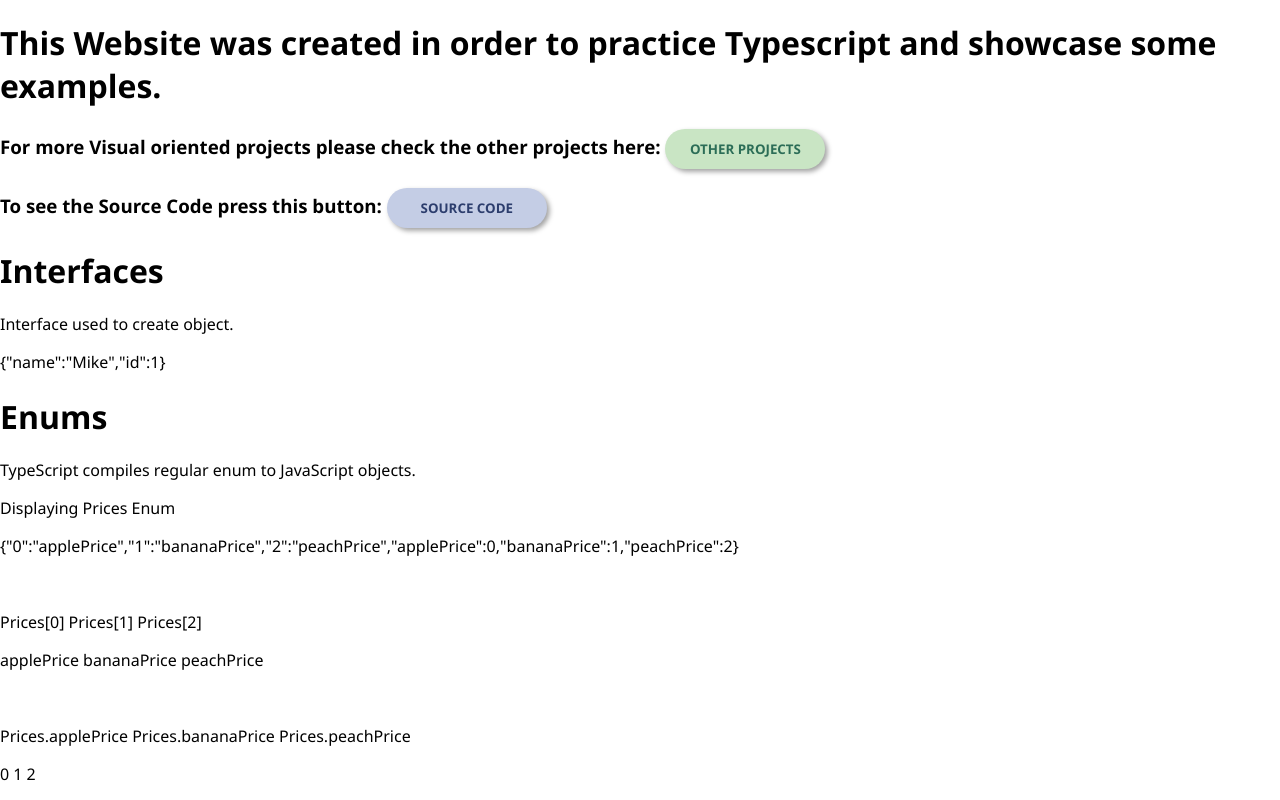
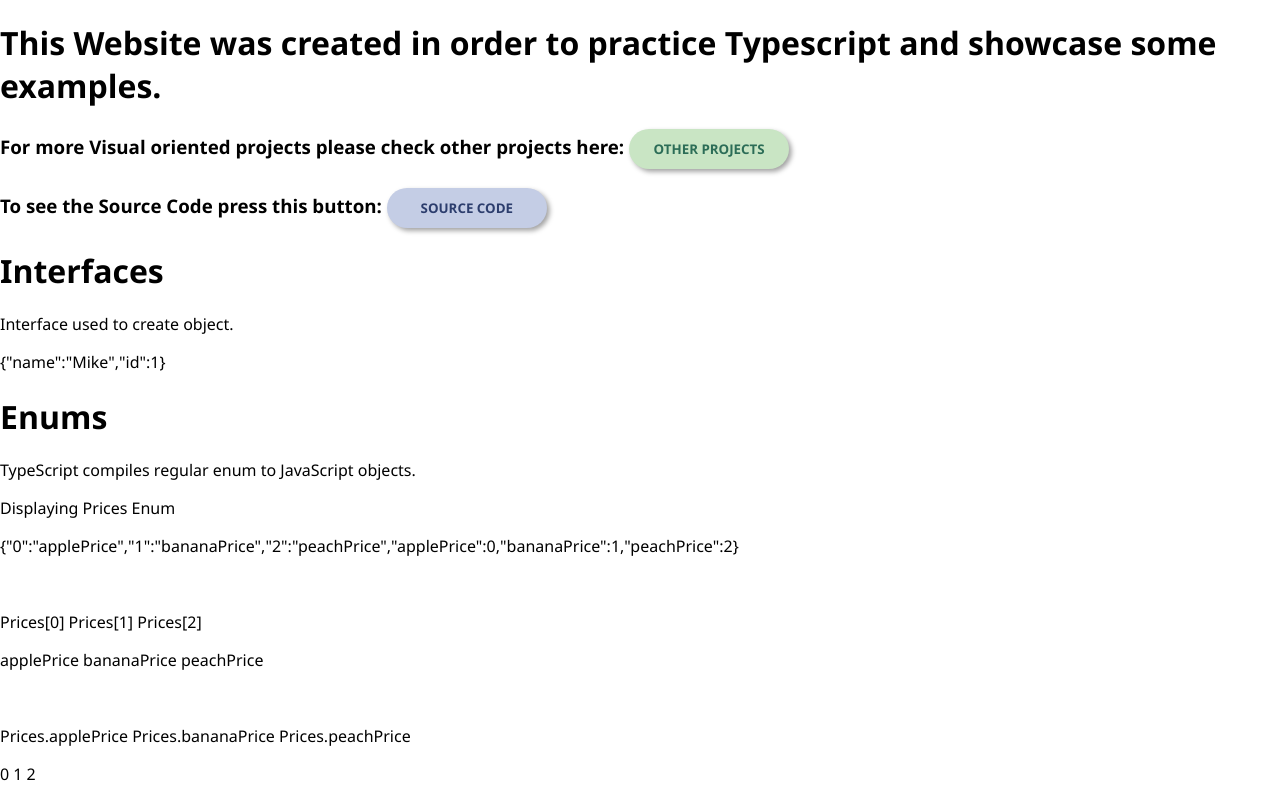
Before and after one commit to MikeNotu/in-depth-typescript, a React (Create React App) app: page / in a window 1280 px wide. Shown: the top 800 px of the page. Built offline with nearby package versions, Linux system fonts and the light colour scheme.

Commit message:
Typo fix

```diff
--- a/src/App.tsx
+++ b/src/App.tsx
@@ -17,7 +17,7 @@ function App() {
         some examples.
       </h1>
       <h3>
-        For more Visual oriented projects please check the other projects here:{" "}
+        For more Visual oriented projects please check other projects here:{" "}
         <a href="https://mikenotu.github.io/front-portfolio/" target="_self">
           <button className="other-button">OTHER PROJECTS</button>
         </a>
```
